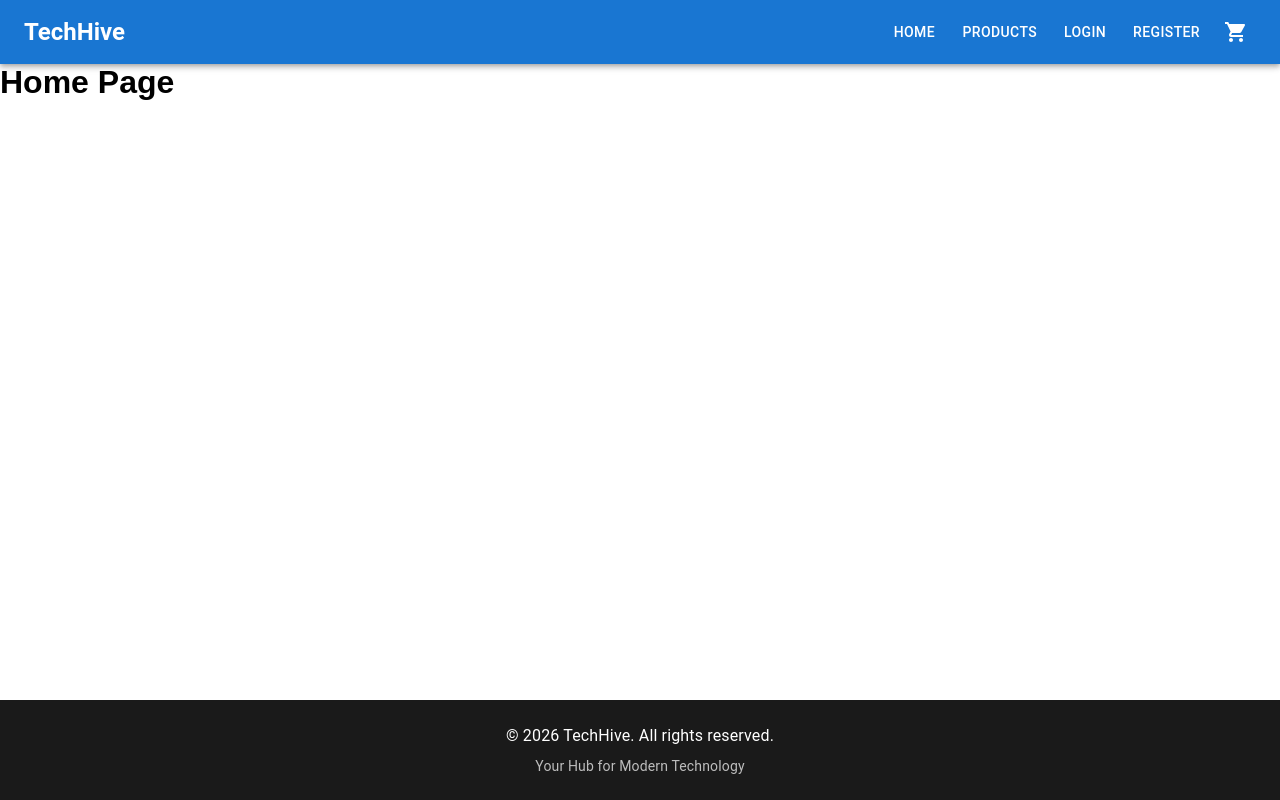
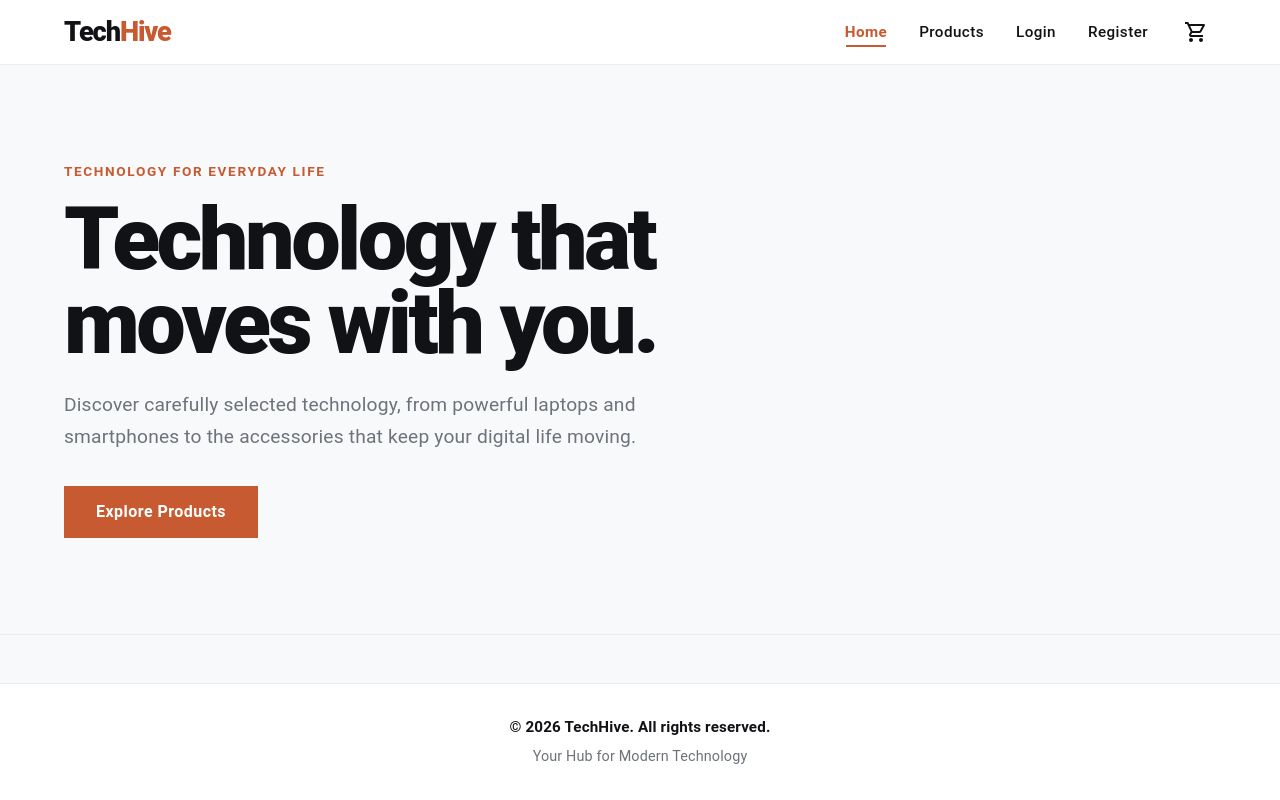
Before and after one commit to EugeneBruno/techhive, a React (Create React App) app: page / in a window 1280 px wide. Built offline with nearby package versions, Linux system fonts and the light colour scheme.

Commit message:
Apply techhive design system

```diff
--- a/src/App.css
+++ b/src/App.css
@@ -0,0 +1 @@
+/* Global application styles are handled in index.css and Material UI */
--- a/src/components/Footer.jsx
+++ b/src/components/Footer.jsx
@@ -5,21 +5,30 @@ function Footer() {
     <Box
       component="footer"
       sx={{
-        backgroundColor: "#1a1a1a",
-        color: "white",
-        py: 3,
-        mt: "auto",
+        backgroundColor: "#FFFFFF",
+        borderTop: "1px solid #EDEDED",
+        py: 4,
       }}
     >
       <Container maxWidth="lg">
-        <Typography variant="body1" align="center">
+        <Typography
+          sx={{
+            textAlign: "center",
+            color: "#111215",
+            fontWeight: 600,
+            fontSize: "0.95rem",
+          }}
+        >
           © {new Date().getFullYear()} TechHive. All rights reserved.
         </Typography>
 
         <Typography
-          variant="body2"
-          align="center"
-          sx={{ mt: 1, color: "#bdbdbd" }}
+          sx={{
+            textAlign: "center",
+            color: "#6E727A",
+            fontSize: "0.9rem",
+            mt: 1,
+          }}
         >
           Your Hub for Modern Technology
         </Typography>
--- a/src/components/Navbar.jsx
+++ b/src/components/Navbar.jsx
@@ -1,60 +1,267 @@
-import { Link } from "react-router-dom";
+import { useState } from "react";
 import {
   AppBar,
   Toolbar,
   Typography,
   Button,
-  Box,
   IconButton,
   Badge,
+  Box,
+  Container,
+  Drawer,
+  List,
+  ListItem,
+  ListItemButton,
+  ListItemText,
 } from "@mui/material";
-import ShoppingCartIcon from "@mui/icons-material/ShoppingCart";
+
+import ShoppingCartOutlinedIcon from "@mui/icons-material/ShoppingCartOutlined";
+import MenuIcon from "@mui/icons-material/Menu";
+import CloseIcon from "@mui/icons-material/Close";
+
+import { Link, useLocation } from "react-router-dom";
 
 function Navbar() {
+  const [mobileOpen, setMobileOpen] = useState(false);
+  const location = useLocation();
+
+  const navItems = [
+    { label: "Home", path: "/" },
+    { label: "Products", path: "/products" },
+    { label: "Login", path: "/login" },
+    { label: "Register", path: "/register" },
+  ];
+
+  const toggleDrawer = () => {
+    setMobileOpen(!mobileOpen);
+  };
+
   return (
-    <AppBar position="static">
-      <Toolbar>
+    <>
+      <AppBar
+        position="sticky"
+        elevation={0}
+        sx={{
+          backgroundColor: "#FFFFFF",
+          borderBottom: "1px solid #EDEDED",
+          color: "#111215",
+        }}
+      >
+        <Container maxWidth="lg">
+          <Toolbar
+            disableGutters
+            sx={{
+              minHeight: "76px",
+              display: "flex",
+              justifyContent: "space-between",
+            }}
+          >
             {/* Logo */}
             <Typography
-          variant="h5"
               component={Link}
               to="/"
               sx={{
                 textDecoration: "none",
-            color: "inherit",
-            fontWeight: "bold",
-            flexGrow: 1,
+                color: "#111215",
+                fontSize: "1.7rem",
+                fontWeight: 800,
+                letterSpacing: "-0.04em",
               }}
             >
-          TechHive
+              Tech<span style={{ color: "#C85A32" }}>Hive</span>
             </Typography>
 
-        {/* Navigation Links */}
-        <Box sx={{ display: "flex", alignItems: "center", gap: 1 }}>
-          <Button color="inherit" component={Link} to="/">
-            Home
+            {/* Desktop Navigation */}
+            <Box
+              sx={{
+                display: {
+                  xs: "none",
+                  md: "flex",
+                },
+                alignItems: "center",
+                gap: 1,
+              }}
+            >
+              {navItems.map((item) => {
+                const isActive = location.pathname === item.path;
+
+                return (
+                  <Button
+                    key={item.path}
+                    component={Link}
+                    to={item.path}
+                    sx={{
+                      color: isActive ? "#C85A32" : "#111215",
+                      fontWeight: isActive ? 700 : 500,
+                      textTransform: "none",
+                      fontSize: "0.95rem",
+                      px: 1.5,
+                      position: "relative",
+
+                      "&:hover": {
+                        backgroundColor: "transparent",
+                        color: "#C85A32",
+                      },
+
+                      "&::after": isActive
+                        ? {
+                            content: '""',
+                            position: "absolute",
+                            bottom: "4px",
+                            left: "20%",
+                            width: "60%",
+                            height: "2px",
+                            backgroundColor: "#C85A32",
+                          }
+                        : {},
+                    }}
+                  >
+                    {item.label}
                   </Button>
+                );
+              })}
 
-          <Button color="inherit" component={Link} to="/products">
-            Products
-          </Button>
+              {/* Cart */}
+              <IconButton
+                component={Link}
+                to="/cart"
+                sx={{
+                  ml: 1,
+                  color:
+                    location.pathname === "/cart"
+                      ? "#C85A32"
+                      : "#111215",
 
-          <Button color="inherit" component={Link} to="/login">
-            Login
-          </Button>
-
-          <Button color="inherit" component={Link} to="/register">
-            Register
-          </Button>
-
-          <IconButton color="inherit" component={Link} to="/cart">
-            <Badge badgeContent={0} color="error">
-              <ShoppingCartIcon />
+                  "&:hover": {
+                    backgroundColor: "#F8F9FA",
+                    color: "#C85A32",
+                  },
+                }}
+              >
+                <Badge
+                  badgeContent={0}
+                  sx={{
+                    "& .MuiBadge-badge": {
+                      backgroundColor: "#C85A32",
+                      color: "#FFFFFF",
+                    },
+                  }}
+                >
+                  <ShoppingCartOutlinedIcon />
                 </Badge>
               </IconButton>
             </Box>
+
+            {/* Mobile Buttons */}
+            <Box
+              sx={{
+                display: {
+                  xs: "flex",
+                  md: "none",
+                },
+                alignItems: "center",
+              }}
+            >
+              <IconButton
+                component={Link}
+                to="/cart"
+                sx={{
+                  color: "#111215",
+                  mr: 1,
+                }}
+              >
+                <ShoppingCartOutlinedIcon />
+              </IconButton>
+
+              <IconButton
+                onClick={toggleDrawer}
+                sx={{
+                  color: "#111215",
+                }}
+              >
+                <MenuIcon />
+              </IconButton>
+            </Box>
           </Toolbar>
+        </Container>
       </AppBar>
+
+      {/* Mobile Navigation Drawer */}
+      <Drawer
+        anchor="right"
+        open={mobileOpen}
+        onClose={toggleDrawer}
+        PaperProps={{
+          sx: {
+            width: "280px",
+            backgroundColor: "#FFFFFF",
+          },
+        }}
+      >
+        <Box
+          sx={{
+            display: "flex",
+            justifyContent: "space-between",
+            alignItems: "center",
+            px: 3,
+            py: 2,
+            borderBottom: "1px solid #EDEDED",
+          }}
+        >
+          <Typography
+            sx={{
+              fontSize: "1.4rem",
+              fontWeight: 800,
+              color: "#111215",
+            }}
+          >
+            Tech<span style={{ color: "#C85A32" }}>Hive</span>
+          </Typography>
+
+          <IconButton onClick={toggleDrawer}>
+            <CloseIcon />
+          </IconButton>
+        </Box>
+
+        <List sx={{ px: 2, pt: 2 }}>
+          {navItems.map((item) => {
+            const isActive = location.pathname === item.path;
+
+            return (
+              <ListItem key={item.path} disablePadding>
+                <ListItemButton
+                  component={Link}
+                  to={item.path}
+                  onClick={toggleDrawer}
+                  sx={{
+                    mb: 1,
+                    borderLeft: isActive
+                      ? "3px solid #C85A32"
+                      : "3px solid transparent",
+
+                    backgroundColor: isActive
+                      ? "#F8F9FA"
+                      : "transparent",
+
+                    "&:hover": {
+                      backgroundColor: "#F8F9FA",
+                    },
+                  }}
+                >
+                  <ListItemText
+                    primary={item.label}
+                    primaryTypographyProps={{
+                      fontWeight: isActive ? 700 : 500,
+                      color: isActive ? "#C85A32" : "#111215",
+                    }}
+                  />
+                </ListItemButton>
+              </ListItem>
+            );
+          })}
+        </List>
+      </Drawer>
+    </>
   );
 }
 
--- a/src/index.css
+++ b/src/index.css
@@ -1,10 +1,33 @@
+:root {
+  --background: #F8F9FA;
+  --primary: #C85A32;
+  --primary-hover: #A94725;
+  --text-primary: #111215;
+  --text-muted: #6E727A;
+  --surface: #FFFFFF;
+  --border: #EDEDED;
+}
+
 * {
   margin: 0;
   padding: 0;
   box-sizing: border-box;
 }
 
+html,
+body,
+#root {
+  min-height: 100%;
+}
+
 body {
   margin: 0;
-  font-family: Arial, Helvetica, sans-serif;
+  font-family: "Roboto", "Helvetica", "Arial", sans-serif;
+  background-color: var(--background);
+  color: var(--text-primary);
 }
+
+a {
+  text-decoration: none;
+  color: inherit;
+}
--- a/src/pages/Home.jsx
+++ b/src/pages/Home.jsx
@@ -1,5 +1,104 @@
+import {
+  Box,
+  Button,
+  Container,
+  Typography,
+} from "@mui/material";
+import { Link } from "react-router-dom";
+
 function Home() {
-  return <h1>Home Page</h1>;
+  return (
+    <Box>
+      <Box
+        sx={{
+          minHeight: "520px",
+          display: "flex",
+          alignItems: "center",
+          backgroundColor: "#F8F9FA",
+          borderBottom: "1px solid #EDEDED",
+        }}
+      >
+        <Container maxWidth="lg">
+          <Box
+            sx={{
+              maxWidth: "750px",
+              py: { xs: 8, md: 12 },
+            }}
+          >
+            <Typography
+              sx={{
+                color: "#C85A32",
+                fontWeight: 700,
+                fontSize: "0.85rem",
+                letterSpacing: "0.12em",
+                textTransform: "uppercase",
+                mb: 2,
+              }}
+            >
+              Technology for everyday life
+            </Typography>
+
+            <Typography
+              component="h1"
+              sx={{
+                fontSize: {
+                  xs: "2.8rem",
+                  sm: "4rem",
+                  md: "5.5rem",
+                },
+                fontWeight: 800,
+                lineHeight: 0.95,
+                letterSpacing: "-0.04em",
+                color: "#111215",
+                mb: 3,
+              }}
+            >
+              Technology that moves with you.
+            </Typography>
+
+            <Typography
+              sx={{
+                fontSize: {
+                  xs: "1rem",
+                  md: "1.2rem",
+                },
+                lineHeight: 1.7,
+                color: "#6E727A",
+                maxWidth: "600px",
+                mb: 4,
+              }}
+            >
+              Discover carefully selected technology, from powerful
+              laptops and smartphones to the accessories that keep
+              your digital life moving.
+            </Typography>
+
+            <Button
+              component={Link}
+              to="/products"
+              variant="contained"
+              disableElevation
+              sx={{
+                backgroundColor: "#C85A32",
+                color: "#FFFFFF",
+                borderRadius: 0,
+                px: 4,
+                py: 1.5,
+                fontWeight: 700,
+                textTransform: "none",
+                fontSize: "1rem",
+                "&:hover": {
+                  backgroundColor: "#A94725",
+                },
+              }}
+            >
+              Explore Products
+            </Button>
+          </Box>
+        </Container>
+      </Box>
+    </Box>
+  );
 }
 
 export default Home;
```
Lines whose indentation alone changed are shown as unchanged.
